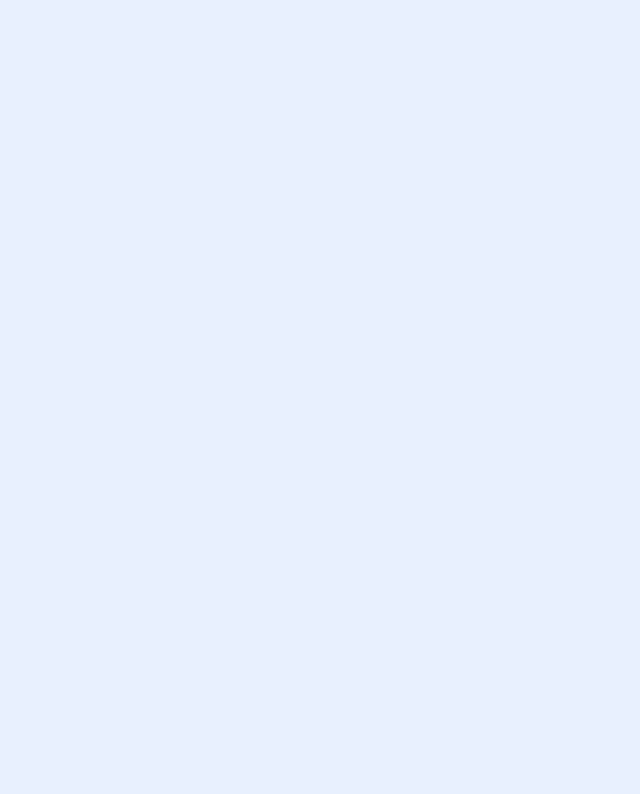
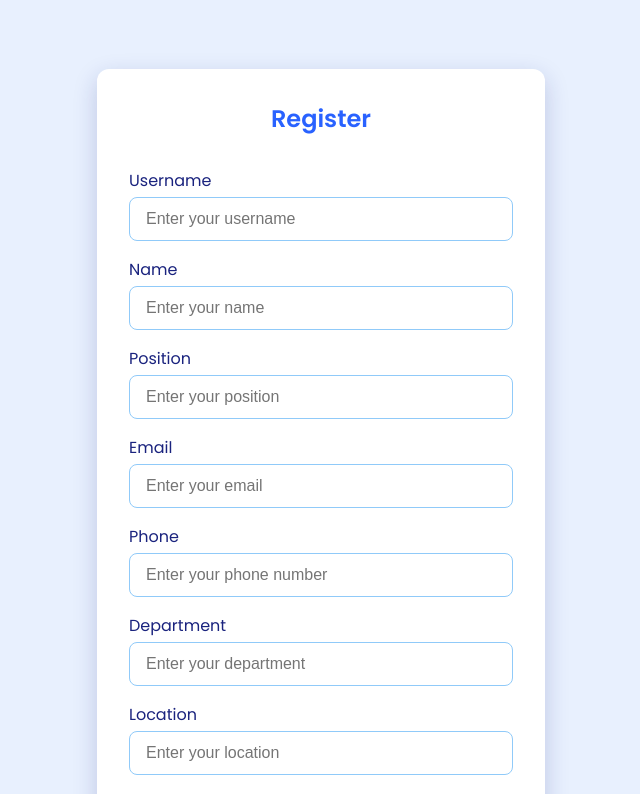
Before and after one commit to Ronit865/temp1, a React (Create React App) app in the folder frontend/: page /register in a window 1280 px wide. Before the commit this address had no page. Shown: the top 794 px of the page, without its empty margins (319-959 px from the left). Built offline with nearby package versions, Linux system fonts and the light colour scheme.

Commit message:
added register page

```diff
--- a/frontend/package.json
+++ b/frontend/package.json
@@ -8,6 +8,7 @@
     "lucide-react": "^0.511.0",
     "react": "^18.2.0",
     "react-dom": "^18.2.0",
+    "react-icons": "^5.5.0",
     "react-router-dom": "^6.23.0",
     "react-scripts": "5.0.1",
     "recharts": "^2.15.3"
--- a/frontend/src/App.js
+++ b/frontend/src/App.js
@@ -3,6 +3,8 @@ import { BrowserRouter as Router, Routes, Route, useLocation } from "react-route
 import Login from "./components/Login";
 import AdminDashboard from "./pages/AdminDashboard";
 import EmployeeDashboard from "./pages/EmployeeDashboard";
+import Register from "./components/register";
+
 function AppWrapper() {
   const location = useLocation();
 
@@ -13,6 +15,7 @@ function AppWrapper() {
         <Route path="/admin" element={<AdminDashboard />} />
         <Route path="/employee" element={<EmployeeDashboard />} />
         <Route path="/testchart" element={<AdminDashboard />} />
+        <Route path="/register" element={<Register />} />
       </Routes>
     </>
   );
--- a/frontend/src/components/Login.js
+++ b/frontend/src/components/Login.js
@@ -103,6 +103,9 @@ export default function Login() {
           </select>
         </div>
         <button type="submit">Login</button>
+        <button type="button" onClick={() => navigate('/register')} style={{marginLeft: '10px'}}>
+          Register
+        </button>
       </form>
     </div>
   );
--- /dev/null
+++ b/frontend/src/components/register.js
@@ -0,0 +1,146 @@
+import { useState } from "react";
+import '../styles.css';
+
+export default function Register() {
+  const [username, setUsername] = useState("");
+  const [name, setName] = useState("");
+  const [position, setPosition] = useState("");
+  const [email, setEmail] = useState("");
+  const [phone, setPhone] = useState("");
+  const [department, setDepartment] = useState("");
+  const [location, setLocation] = useState("");
+  const [joiningDate, setJoiningDate] = useState("");
+
+  const handleRegister = (e) => {
+    e.preventDefault();
+    const formData = {
+      id: Date.now(),
+      username,
+      name,
+      position,
+      email,
+      phone,
+      department,
+      location,
+      joiningDate,
+    };
+
+    // Get existing newEmployees from localStorage or initialize empty array
+    const existingNewEmployees = JSON.parse(localStorage.getItem("newEmployees")) || [];
+
+    // Add new employee data
+    existingNewEmployees.push(formData);
+
+    // Save back to localStorage
+    localStorage.setItem("newEmployees", JSON.stringify(existingNewEmployees));
+
+    console.log("Register form data saved:", formData);
+
+    // Optionally clear form fields after registration
+    setUsername("");
+    setName("");
+    setPosition("");
+    setEmail("");
+    setPhone("");
+    setDepartment("");
+    setLocation("");
+    setJoiningDate("");
+  };
+
+  return (
+    <div className="container-center" style={{ marginTop: "6rem" }}>
+      <form onSubmit={handleRegister} className="form-card" noValidate>
+        <h2>Register</h2>
+        <div className="form-group">
+          <label htmlFor="username">Username</label>
+          <input
+            id="username"
+            type="text"
+            placeholder="Enter your username"
+            value={username}
+            onChange={(e) => setUsername(e.target.value)}
+            required
+          />
+        </div>
+        <div className="form-group">
+          <label htmlFor="name">Name</label>
+          <input
+            id="name"
+            type="text"
+            placeholder="Enter your name"
+            value={name}
+            onChange={(e) => setName(e.target.value)}
+            required
+          />
+        </div>
+        <div className="form-group">
+          <label htmlFor="position">Position</label>
+          <input
+            id="position"
+            type="text"
+            placeholder="Enter your position"
+            value={position}
+            onChange={(e) => setPosition(e.target.value)}
+            required
+          />
+        </div>
+        <div className="form-group">
+          <label htmlFor="email">Email</label>
+          <input
+            id="email"
+            type="email"
+            placeholder="Enter your email"
+            value={email}
+            onChange={(e) => setEmail(e.target.value)}
+            required
+          />
+        </div>
+        <div className="form-group">
+          <label htmlFor="phone">Phone</label>
+          <input
+            id="phone"
+            type="tel"
+            placeholder="Enter your phone number"
+            value={phone}
+            onChange={(e) => setPhone(e.target.value)}
+            required
+          />
+        </div>
+        <div className="form-group">
+          <label htmlFor="department">Department</label>
+          <input
+            id="department"
+            type="text"
+            placeholder="Enter your department"
+            value={department}
+            onChange={(e) => setDepartment(e.target.value)}
+            required
+          />
+        </div>
+        <div className="form-group">
+          <label htmlFor="location">Location</label>
+          <input
+            id="location"
+            type="text"
+            placeholder="Enter your location"
+            value={location}
+            onChange={(e) => setLocation(e.target.value)}
+            required
+          />
+        </div>
+        <div className="form-group">
+          <label htmlFor="joiningDate">Joining Date</label>
+          <input
+            id="joiningDate"
+            type="date"
+            placeholder="yyyy-mm-dd"
+            value={joiningDate}
+            onChange={(e) => setJoiningDate(e.target.value)}
+            required
+          />
+        </div>
+        <button type="submit">Register</button>
+      </form>
+    </div>
+  );
+}
--- a/frontend/src/pages/EmployeeDashboard.js
+++ b/frontend/src/pages/EmployeeDashboard.js
@@ -27,7 +27,14 @@ export default function EmployeeDashboard() {
       navigate('/');
       return;
     }
-    const emp = mockEmployees.find(e => e.joiningDate === loggedInUser);
+
+    // Get new employees from localStorage
+    const newEmployees = JSON.parse(localStorage.getItem("newEmployees")) || [];
+
+    // Merge mockEmployees and newEmployees
+    const allEmployees = [...mockEmployees, ...newEmployees];
+
+    const emp = allEmployees.find(e => e.joiningDate === loggedInUser);
     setEmployee(emp || null);
   }, [navigate]);
 
--- a/frontend/src/styles.css
+++ b/frontend/src/styles.css
@@ -1,8 +1,9 @@
-@import url('https://fonts.googleapis.com/css2?family=Poppins:wght@300;400;600&display=swap');
+@import url("https://fonts.googleapis.com/css2?family=Poppins:wght@300;400;600&display=swap");
 
 body {
   margin: 0;
-  font-family: 'Poppins', sans-serif;
+  padding: 0 0 0 0;
+  font-family: "Poppins", sans-serif;
   background-color: #e8f0fe; /* light blue background */
   color: #1a237e; /* dark blue text */
 }
@@ -20,22 +21,26 @@ body {
   padding: 2rem;
   border-radius: 12px;
   box-shadow: 0 8px 24px rgba(26, 35, 126, 0.2);
-  width: 320px;
-  max-width: 100%;
+  width: 35vw;
+  /* max-width: 100%; */
   display: flex;
   flex-direction: column;
   gap: 1rem;
   box-sizing: border-box;
+  /* height: 117vh; */
+  /* margin-top: 12rem; */
 }
 
-h2, h1 {
+h2,
+h1 {
   font-weight: 600;
   margin: 0 0 1rem 0;
   color: #2962ff; /* bright blue heading */
   text-align: center;
 }
 
-input, select {
+input,
+select {
   padding: 0.75rem 1rem;
   font-size: 1rem;
   border-radius: 8px;
@@ -56,7 +61,8 @@ label {
   color: #1a237e;
 }
 
-input:focus, select:focus {
+input:focus,
+select:focus {
   outline: none;
   border-color: #2962ff; /* vibrant blue */
   box-shadow: 0 0 8px rgba(41, 98, 255, 0.4);
@@ -87,7 +93,7 @@ button:hover {
   min-height: 100vh;
   background-color: #e8f0fe;
   color: #1a237e;
-  font-family: 'Poppins', sans-serif;
+  font-family: "Poppins", sans-serif;
 }
 
 .page-header {
@@ -312,7 +318,7 @@ button:hover {
   left: 0; /* override left to 0 to ignore sidebar width */
   width: 100%;
   height: 100%;
-  background-color: rgba(0,0,0,0.3);
+  background-color: rgba(0, 0, 0, 0.3);
   backdrop-filter: blur(6px);
   -webkit-backdrop-filter: blur(6px);
   display: flex;
@@ -352,7 +358,7 @@ button:hover {
   padding: 20px;
   border-radius: 8px;
   width: 320px;
-  box-shadow: 0 2px 10px rgba(0,0,0,0.2);
+  box-shadow: 0 2px 10px rgba(0, 0, 0, 0.2);
   position: relative;
   margin: auto; /* center horizontally */
 }
@@ -821,7 +827,7 @@ button:hover {
   top: 0;
   width: 100%;
   height: 100%;
-  background-color: rgba(0,0,0,0.3);
+  background-color: rgba(0, 0, 0, 0.3);
   display: flex;
   justify-content: center;
   align-items: center;
@@ -833,7 +839,7 @@ button:hover {
   padding: 20px;
   border-radius: 8px;
   width: 320px;
-  box-shadow: 0 2px 10px rgba(0,0,0,0.2);
+  box-shadow: 0 2px 10px rgba(0, 0, 0, 0.2);
   position: relative;
 }
 
@@ -867,7 +873,7 @@ button:hover {
   width: 30px;
   height: 22px;
   box-sizing: content-box;
-  background-color: rgba(0,0,0,0.1); /* temporary for visibility */
+  background-color: rgba(0, 0, 0, 0.1); /* temporary for visibility */
   position: absolute;
   top: 10px;
   left: 10px;
```
Also changed, not shown: 1 other file (tests, documents, lock files or other folders). Lines whose indentation alone changed are shown as unchanged.
